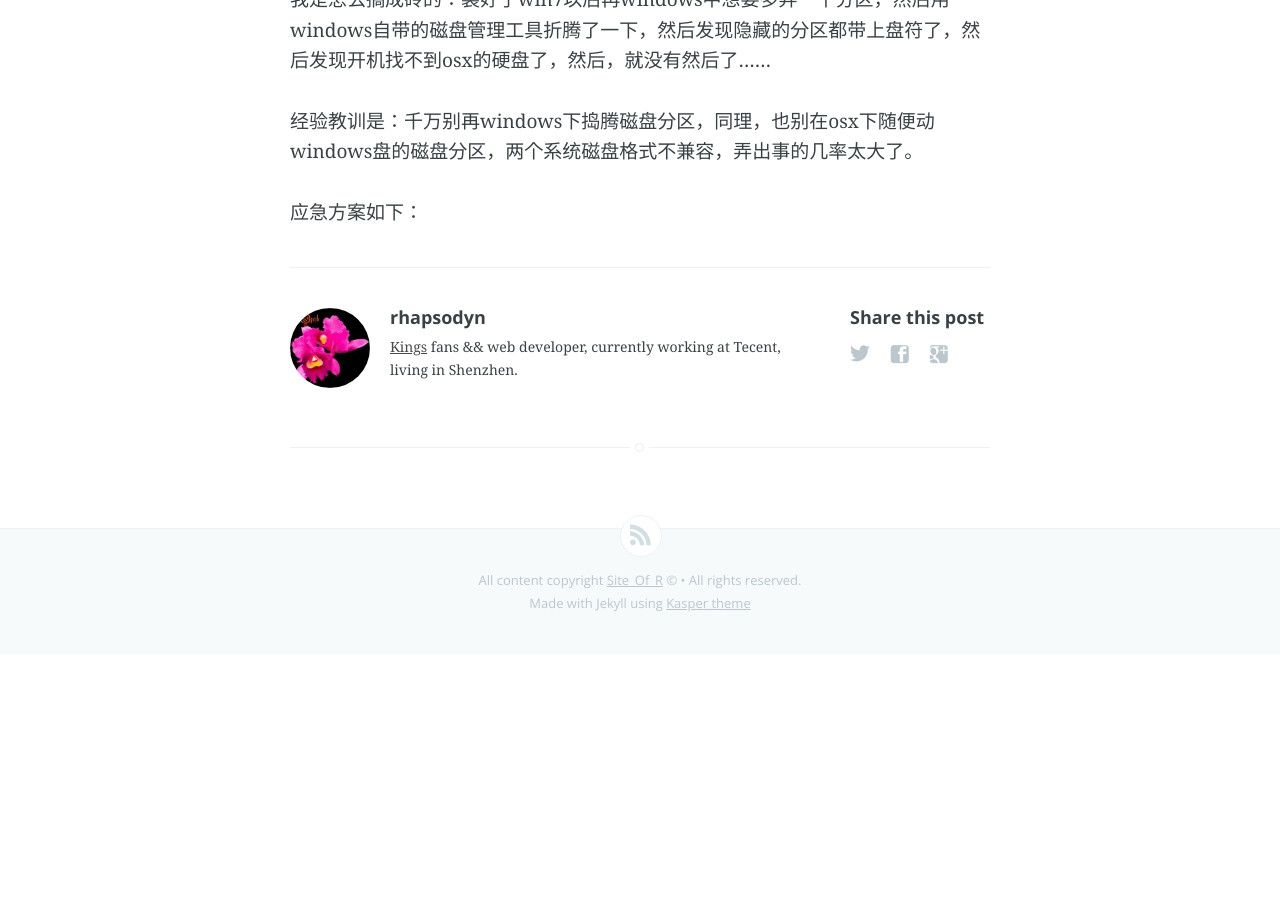
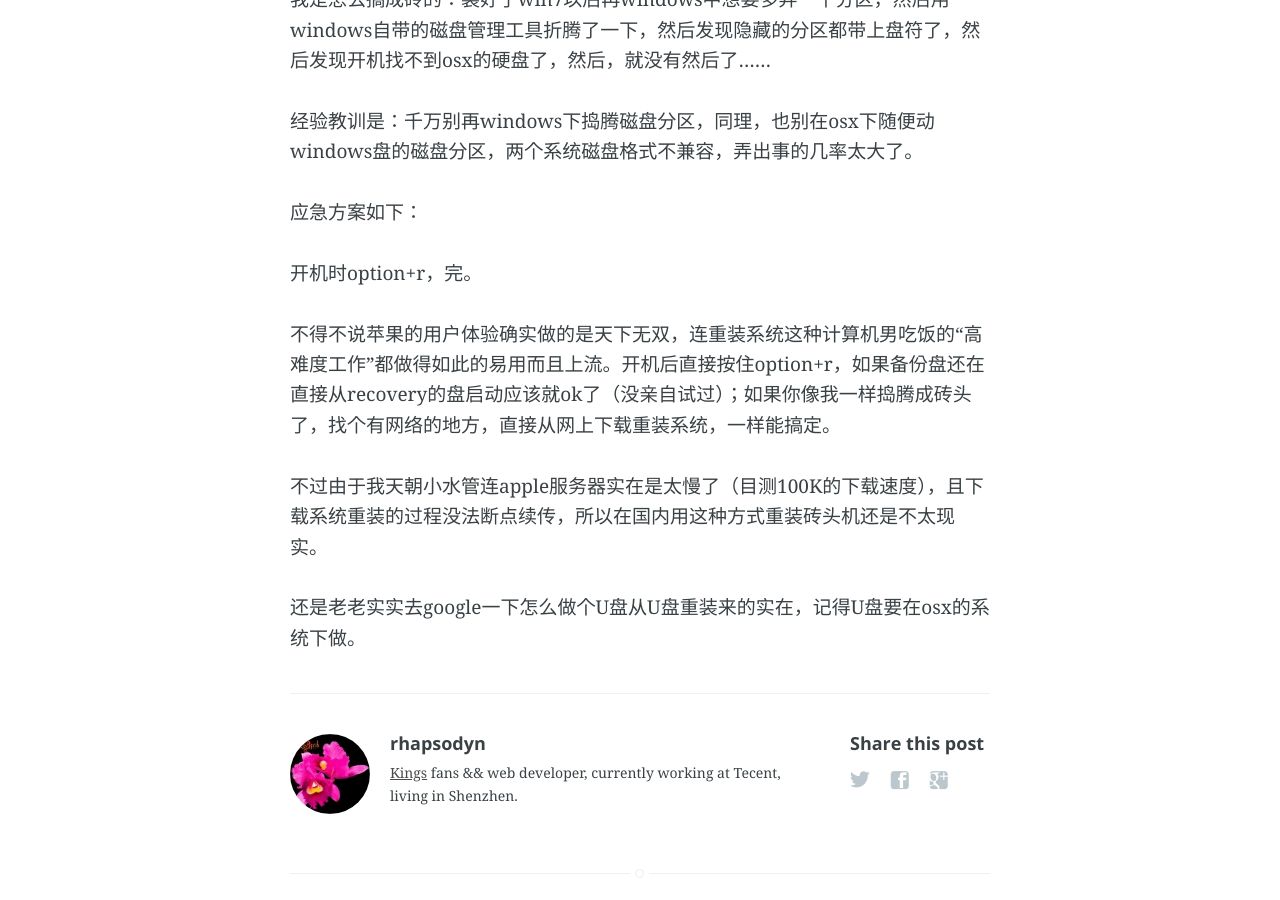
Before and after one commit to rhapsodyn/rhapsodyn.github.com, a Jekyll site: the page built from _posts/2014-01-24-to-die-will-die.md, in a window 1280 px wide and 900 px high, scrolled down 1335 px. Built offline with Jekyll 4.4.1, drawn with Linux system fonts in a browser that asks for light colours; Markdown is read by kramdown in place of the engine named in the settings; before the commit the page ends 1989 px from its top, so only the background shows below that.

Commit message:
finish new post

```diff
--- a/_posts/2013-01-24-to-die-will-die.md
+++ b/_posts/2014-01-24-to-die-will-die.md
@@ -38,3 +38,11 @@
 经验教训是：<font style="size: 72px">千万别再windows下捣腾磁盘分区</font>，同理，也别在osx下随便动windows盘的磁盘分区，两个系统磁盘格式不兼容，弄出事的几率太大了。
 
 应急方案如下：
+
+开机时option+r，完。
+
+不得不说苹果的用户体验确实做的是天下无双，连重装系统这种计算机男吃饭的“高难度工作”都做得如此的易用而且上流。开机后直接按住option+r，如果备份盘还在直接从recovery的盘启动应该就ok了（没亲自试过）；如果你像我一样捣腾成砖头了，找个有网络的地方，直接从网上下载重装系统，一样能搞定。
+
+不过由于我天朝小水管连apple服务器实在是太慢了（目测100K的下载速度），且下载系统重装的过程没法断点续传，所以在国内用这种方式重装砖头机还是不太现实。
+
+还是老老实实去google一下怎么做个U盘从U盘重装来的实在，记得U盘要在osx的系统下做。
```
Also changed, not shown: other parts of _posts/2014-01-24-to-die-will-die.md (+1 -1 lines).
